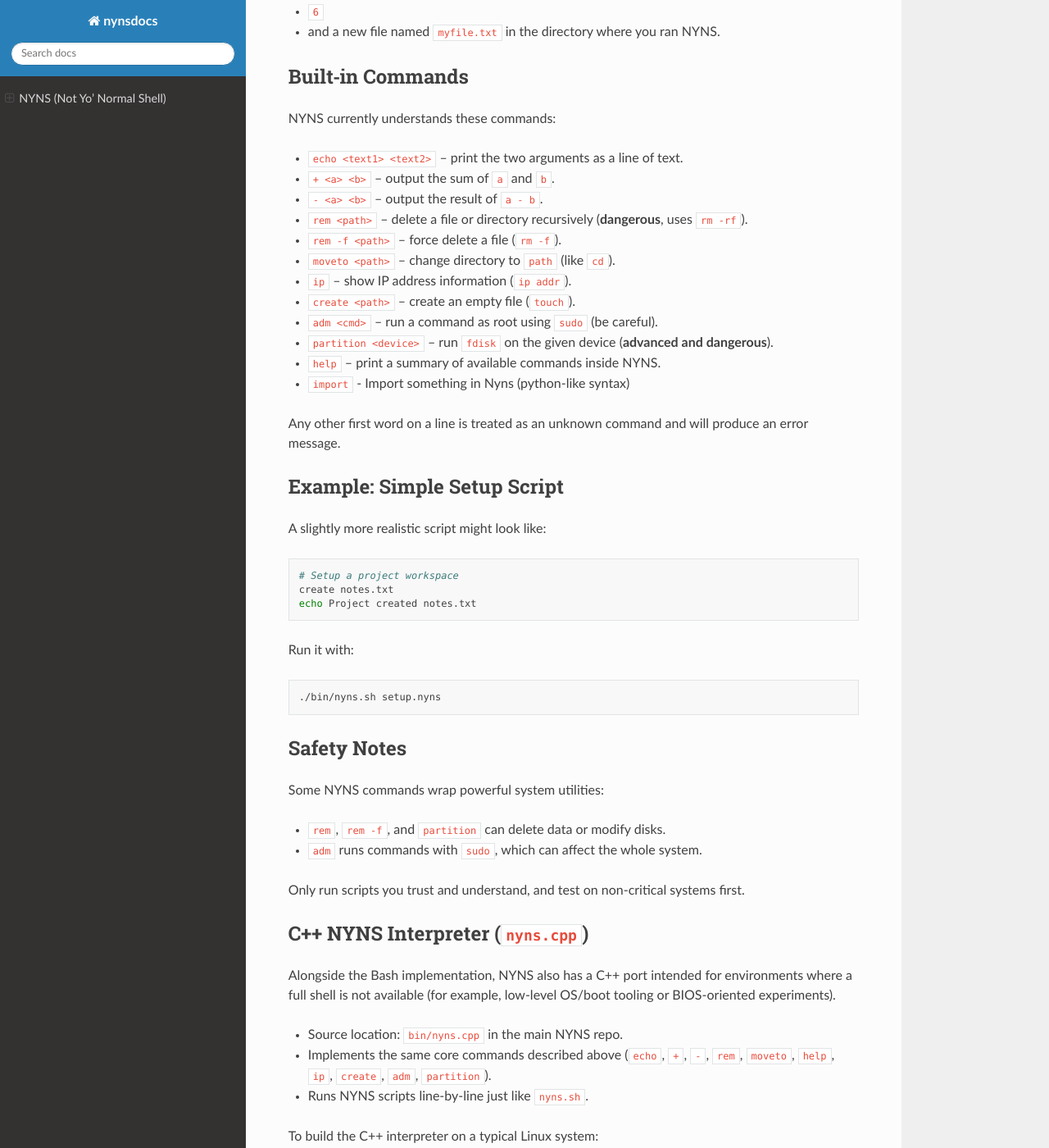
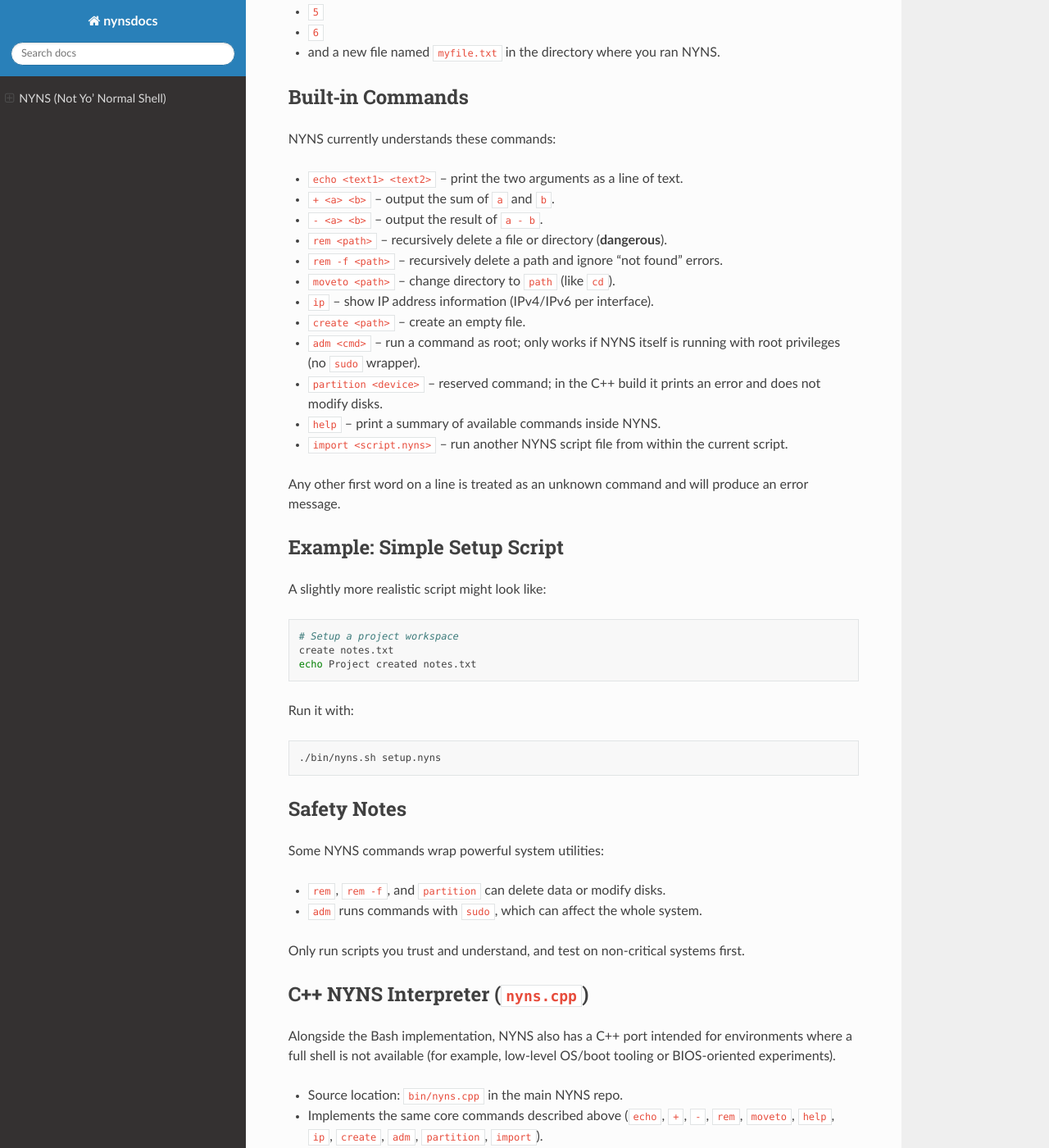
Before and after one commit to eotter-beep/nynsdocs, a Sphinx documentation site: the page built from docs/index.md, in a window 1280 px wide and 1400 px high, scrolled down 1227 px. Shown: the whole window at 82% size. Built offline with Sphinx 7.4.7 and the Read the Docs theme 3.1.0, drawn with Linux system fonts in a browser that asks for light colours; some of the changed text lies outside the part shown.

Commit message:
change the index.md to fit the new NYNS.cpp

````diff
--- a/docs/index.md
+++ b/docs/index.md
@@ -1,8 +1,9 @@
 # NYNS (Not Yo' Normal Shell)
 
-NYNS is a tiny, script‑driven shell written in Bash. Instead of typing
-commands interactively, you write a **NYNS script file**, and NYNS executes
-each line in order.
+NYNS is a tiny, script‑driven shell. Instead of typing commands interactively,
+you write a **NYNS script file**, and NYNS executes each line in order. NYNS
+started as a Bash script and now also has a C++ implementation (`nyns.cpp`)
+with minimal external dependencies.
 
 This site explains how to install NYNS, write NYNS scripts, and understand the
 available commands.
@@ -62,17 +63,18 @@ NYNS currently understands these commands:
 - `echo <text1> <text2>` – print the two arguments as a line of text.
 - `+ <a> <b>` – output the sum of `a` and `b`.
 - `- <a> <b>` – output the result of `a - b`.
-- `rem <path>` – delete a file or directory recursively (**dangerous**,
-  uses `rm -rf`).
-- `rem -f <path>` – force delete a file (`rm -f`).
+- `rem <path>` – recursively delete a file or directory (**dangerous**).
+- `rem -f <path>` – recursively delete a path and ignore “not found” errors.
 - `moveto <path>` – change directory to `path` (like `cd`).
-- `ip` – show IP address information (`ip addr`).
-- `create <path>` – create an empty file (`touch`).
-- `adm <cmd>` – run a command as root using `sudo` (be careful).
-- `partition <device>` – run `fdisk` on the given device (**advanced and
-  dangerous**).
+- `ip` – show IP address information (IPv4/IPv6 per interface).
+- `create <path>` – create an empty file.
+- `adm <cmd>` – run a command as root; only works if NYNS itself is running
+  with root privileges (no `sudo` wrapper).
+- `partition <device>` – reserved command; in the C++ build it prints an
+  error and does not modify disks.
 - `help` – print a summary of available commands inside NYNS.
-- `import` - Import something in Nyns (python-like syntax)
+- `import <script.nyns>` – run another NYNS script file from within the
+  current script.
 
 Any other first word on a line is treated as an unknown command and will
 produce an error message.
@@ -111,8 +113,12 @@ OS/boot tooling or BIOS‑oriented experiments).
 
 - Source location: `bin/nyns.cpp` in the main NYNS repo.
 - Implements the same core commands described above (`echo`, `+`, `-`, `rem`,
-  `moveto`, `help`, `ip`, `create`, `adm`, `partition`).
-- Runs NYNS scripts line‑by‑line just like `nyns.sh`.
+  `moveto`, `help`, `ip`, `create`, `adm`, `partition`, `import`).
+- Runs NYNS scripts line‑by‑line just like `nyns.sh`, including nested scripts
+  via `import`.
+- Implements `ip` directly via networking APIs (no `ip` binary), requires
+  NYNS to be run as root for `adm`, and treats `partition` as a non‑functional
+  stub (no `fdisk` dependency).
 
 To build the C++ interpreter on a typical Linux system:
 
@@ -128,9 +134,8 @@ You can then execute a script with:
 ```
 
 When experimenting with OS development or BIOS‑level workflows, you can
-cross‑compile `nyns.cpp` for your target environment and gradually replace
-its host‑OS calls (`ip`, `adm`, `partition`, etc.) with platform‑specific
-implementations.
+cross‑compile `nyns.cpp` for your target environment and, if needed, replace
+its remaining OS‑specific calls with equivalents for your platform.
 
 ## Contributing to NYNS and These Docs
 
````
